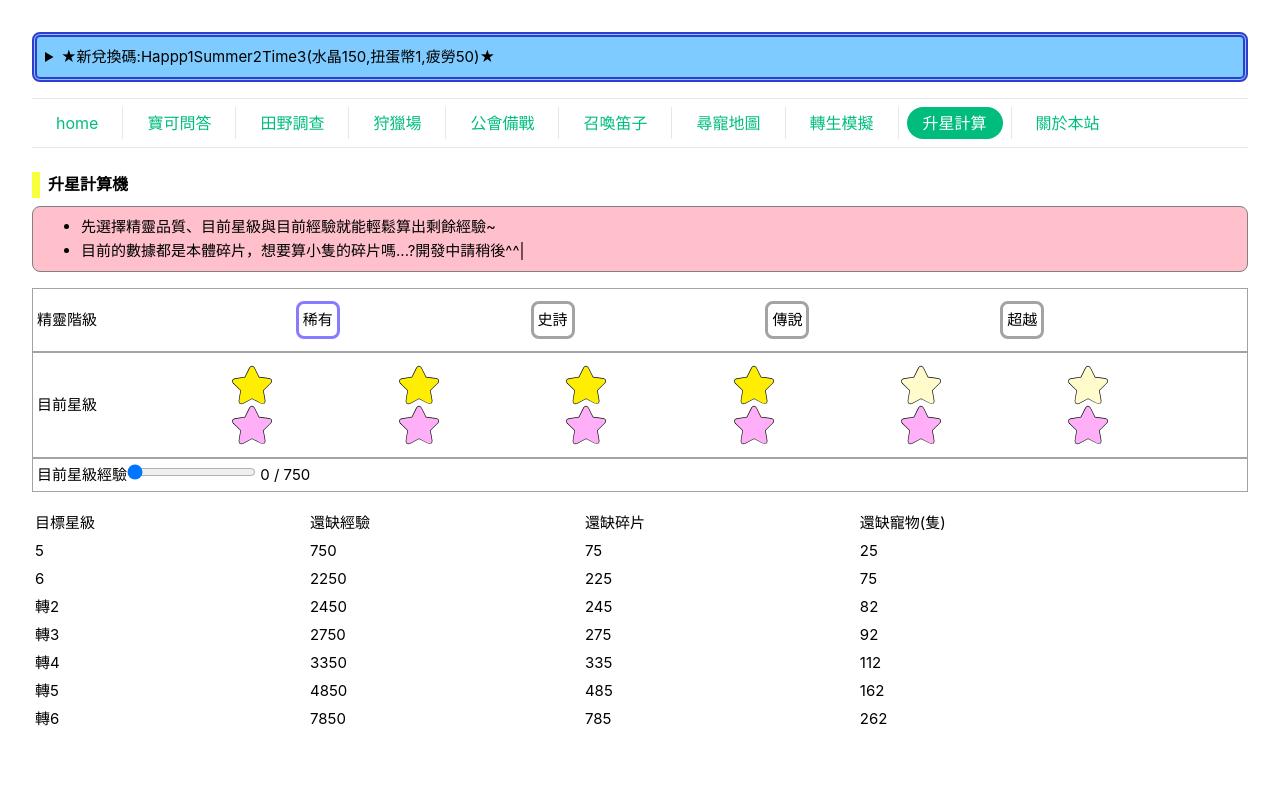
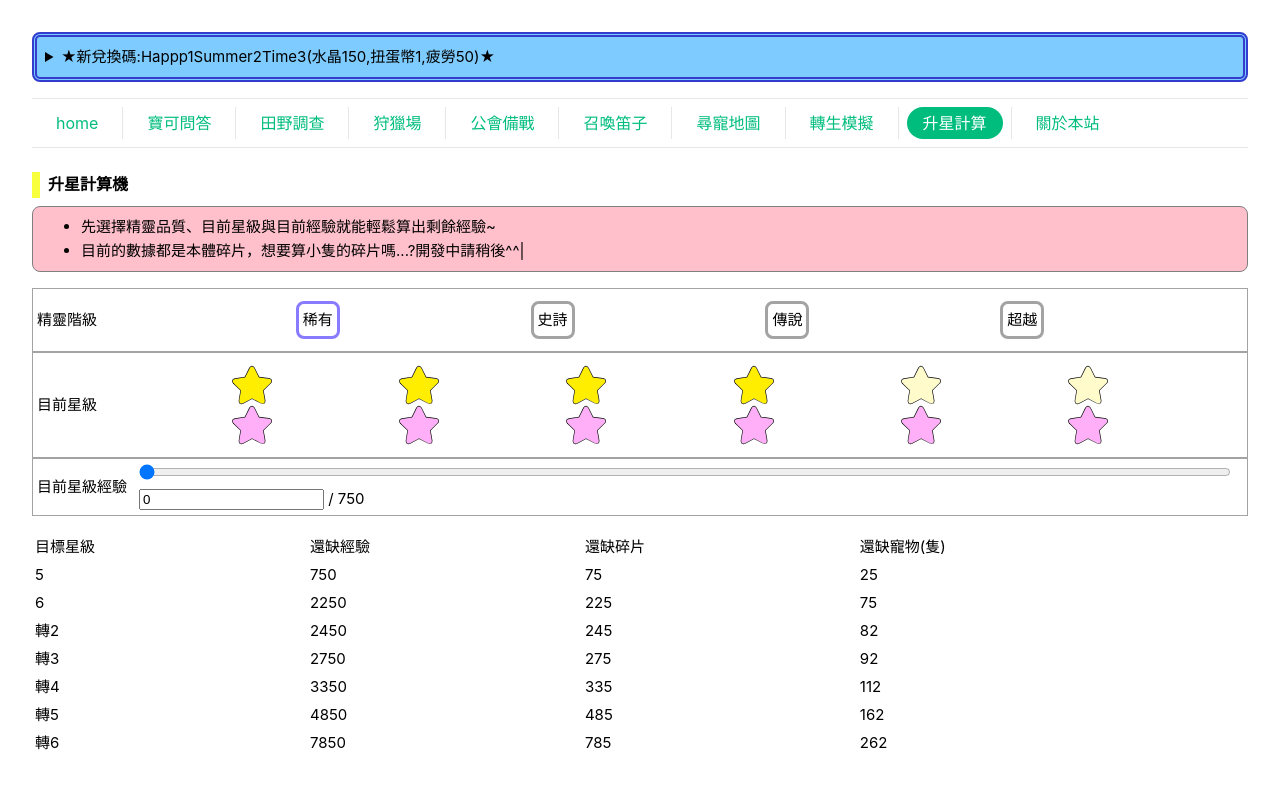
Before and after one commit to tom00502/pokemon-adventurer, a Vue app: page /star in a window 1280 px wide. Shown: the top 788 px of the page. Built offline with nearby package versions, Linux system fonts and the light colour scheme; no server answers.

Commit message:
星級經驗可輸入

```diff
--- a/src/views/StarView.vue
+++ b/src/views/StarView.vue
@@ -65,6 +65,14 @@ const handleChangeLevel = (level) => {
     if (level < minStar[poko.quality]) return
     poko.starLevel = level
     poko.experience = 0
+}
+const checkExperienceRange = () => {
+    if (poko.experience < 0) {
+        poko.experience = 0
+    }
+    if (poko.experience > expsThisLevel.value - 1) {
+        poko.experience = expsThisLevel.value - 1
+    }
 }
 </script>
 
@@ -156,14 +164,22 @@ const handleChangeLevel = (level) => {
             </div>
             <div>
                 <div>目前星級經驗</div>
-                <div>
+                <div class="w-full px-3">
                     <input
                         type="range"
                         v-model="poko.experience"
                         min="0"
                         :max="expsThisLevel - 1"
+                        class="w-full"
                     />
-                    {{ `${poko.experience} / ${expsThisLevel}` }}
+                    <input
+                        type="number"
+                        v-model="poko.experience"
+                        :max="expsThisLevel - 1"
+                        @change="checkExperienceRange()"
+                        @keyup="checkExperienceRange()"
+                    />
+                    {{ ` / ${expsThisLevel}` }}
                 </div>
             </div>
         </div>
@@ -290,4 +306,11 @@ table {
     background: pink;
     border-radius: 8px;
 }
+.w-full {
+    width: 100%;
+}
+.px-3 {
+    padding-left: 12px;
+    padding-right: 12px;
+}
 </style>
```
